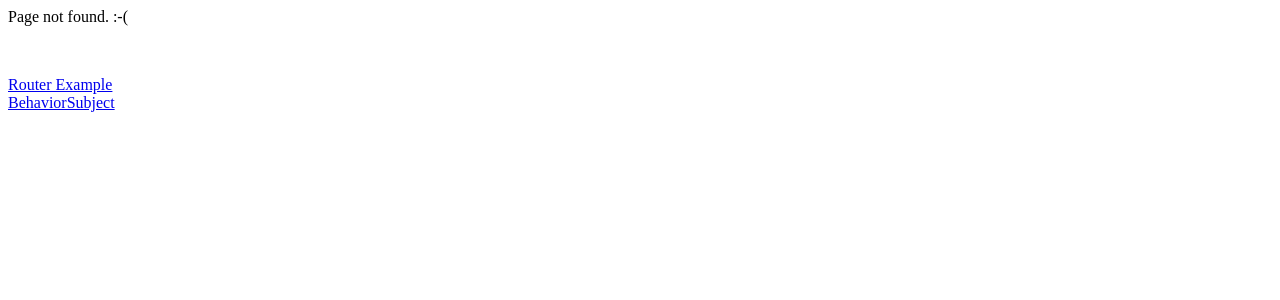
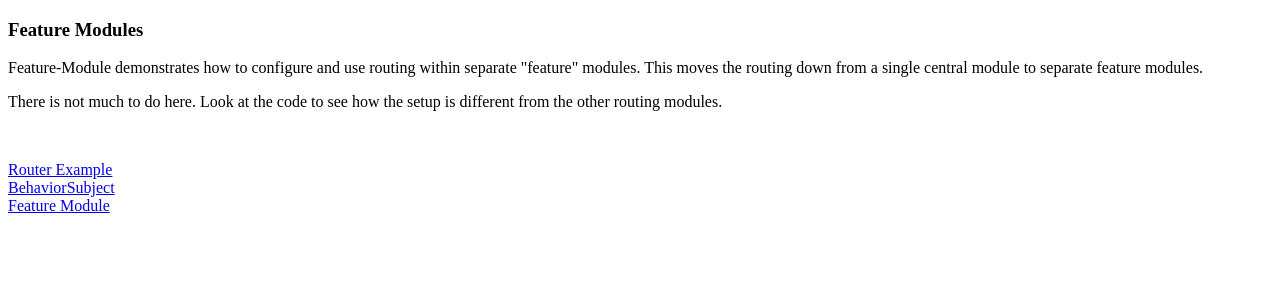
Before and after one commit to kalexmills/angular-examples, an Angular app: page /feature-module in a window 1280 px wide. Before the commit this address had no page. Shown: the top 300 px of the page. Built offline with nearby package versions, Linux system fonts and the light colour scheme.

Commit message:
feat: add FeatureModule example.

```diff
--- a/src/app/app.component.html
+++ b/src/app/app.component.html
@@ -3,6 +3,6 @@
 
 <div style="margin-top: 50px;">
   <ng-container *ngFor="let nav of links">
-    <a [href]="nav.link">{{ nav.title }}</a><br/>
+    <a [routerLink]="nav.link">{{ nav.title }}</a><br/>
   </ng-container>
 </div>
--- a/src/app/app.component.ts
+++ b/src/app/app.component.ts
@@ -15,6 +15,10 @@ export class AppComponent {
     {
       link: 'behavior-subject',
       title: 'BehaviorSubject'
+    },
+    {
+      link: 'feature-module',
+      title: 'Feature Module'
     }
   ];
 
--- a/src/app/app.module.ts
+++ b/src/app/app.module.ts
@@ -16,14 +16,16 @@ import {FormsModule} from '@angular/forms';
 import { ListenerComponent } from './behavior-subject/listener/listener.component';
 import { SenderComponent } from './behavior-subject/sender/sender.component';
 import {EventBusService} from './behavior-subject/event-bus.service';
+import {FeatureModuleModule} from './feature-module/feature-module.module';
 
 
 @NgModule({
   imports: [
     BrowserModule,
     HttpClientModule,
-    AppRoutingModule,
-    FormsModule
+    FormsModule,
+    FeatureModuleModule,
+    AppRoutingModule,    // AppRoutingModule must come AFTER all feature modules. The order of imports can affect the order of routing.
   ],
   declarations: [
     AppComponent,
--- /dev/null
+++ b/src/app/feature-module/feature-module/feature-module.component.html
@@ -0,0 +1,11 @@
+<div>
+  <h3>Feature Modules</h3>
+  <p>
+    Feature-Module demonstrates how to configure and use routing within separate "feature" modules. This moves the
+    routing down from a single central module to separate feature modules.
+  </p>
+
+  <p>
+    There is not much to do here. Look at the code to see how the setup is different from the other routing modules.
+  </p>
+</div>
--- /dev/null
+++ b/src/app/feature-module/feature-module/feature-module.component.ts
@@ -0,0 +1,15 @@
+import { Component, OnInit } from '@angular/core';
+
+@Component({
+  selector: 'app-feature-module',
+  templateUrl: './feature-module.component.html',
+  styleUrls: ['./feature-module.component.css']
+})
+export class FeatureModuleComponent implements OnInit {
+
+  constructor() { }
+
+  ngOnInit() {
+  }
+
+}
```
Also changed, not shown: src/app/feature-module/feature-module-routing.module.ts (added, +18 -0 lines), src/app/feature-module/feature-module.module.ts (added, +15 -0 lines), src/app/feature-module/feature-module/feature-module.component.css (added), 1 other file (tests, documents, lock files or other folders).
